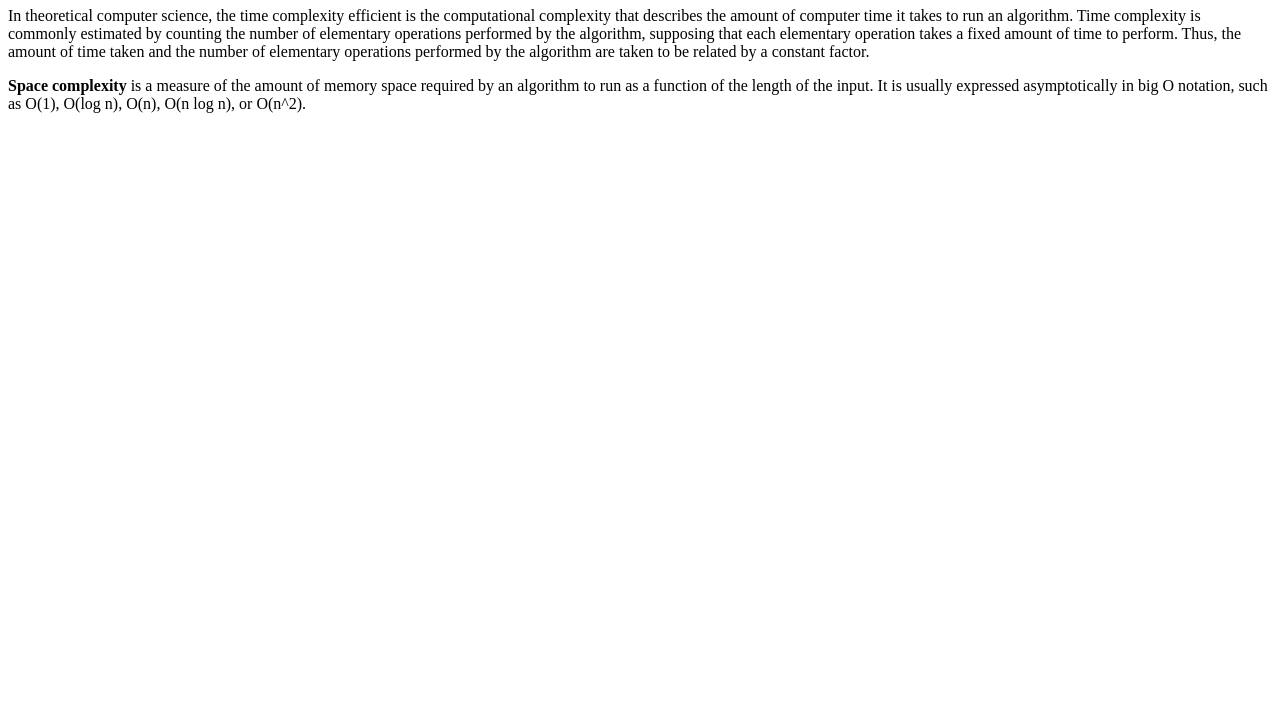
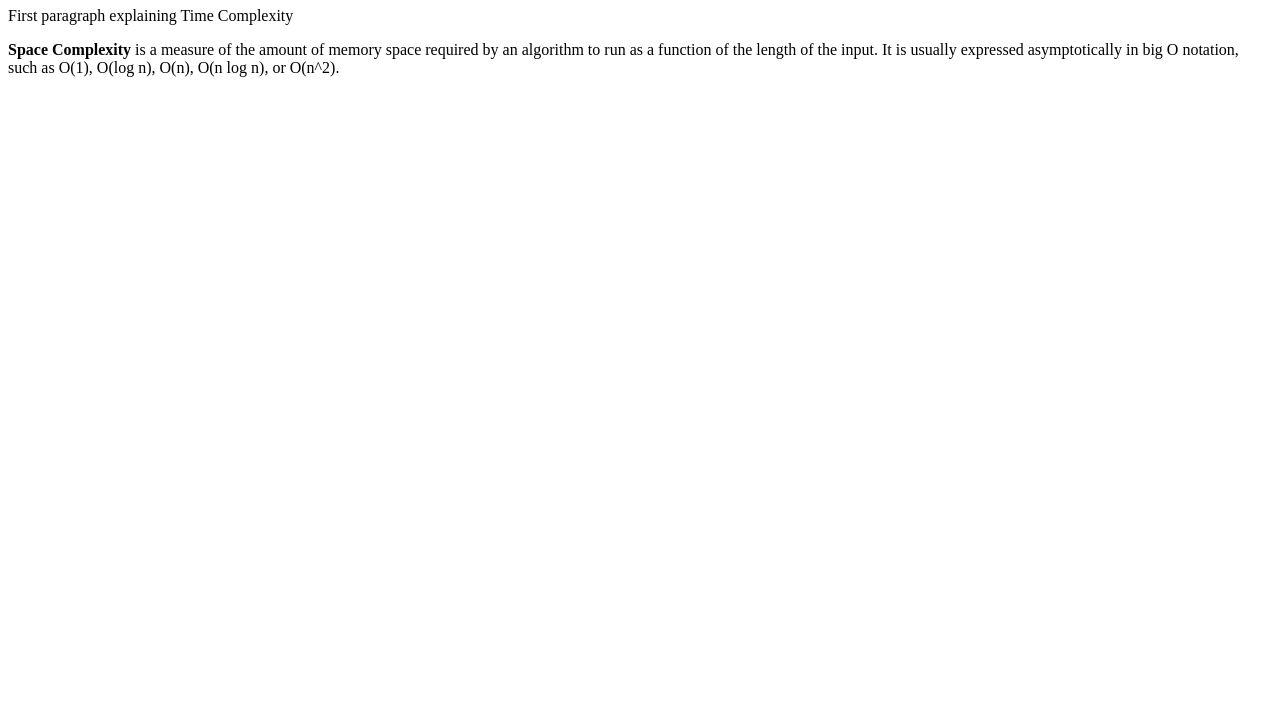
Before and after one commit to acciojob/time-and-space-complexity-sandip9851, a website: page main.html in a window 1280 px wide. Shown: the part 73-800 px from the top of the page. Drawn offline with Linux system fonts and the light colour scheme.

Commit message:
created a submission

```diff
--- a/main.html
+++ b/main.html
@@ -9,8 +9,8 @@
 <body>
 	<!-- the entire body must be written by student -->
 	<h1>About Time, Space, and Complexity.</h1>
-	<p>In theoretical computer science, the time complexity efficient is the computational complexity that describes the amount of computer time it takes to run an algorithm. Time complexity is commonly estimated by counting the number of elementary operations performed by the algorithm, supposing that each elementary operation takes a fixed amount of time to perform. Thus, the amount of time taken and the number of elementary operations performed by the algorithm are taken to be related by a constant factor.</p>
-	<p><b>Space complexity</b> is a measure of the amount of memory space required by an algorithm to run as a function of the length of the input. It is usually expressed asymptotically in big O notation, such as O(1), O(log n), O(n), O(n log n), or O(n^2).</p>
+	<p>First paragraph explaining Time Complexity</p>
+	<p><b>Space Complexity</b> is a measure of the amount of memory space required by an algorithm to run as a function of the length of the input. It is usually expressed asymptotically in big O notation, such as O(1), O(log n), O(n), O(n log n), or O(n^2).</p>
     <script type="text/javascript" src="./script.js">
 </script>
 
```
